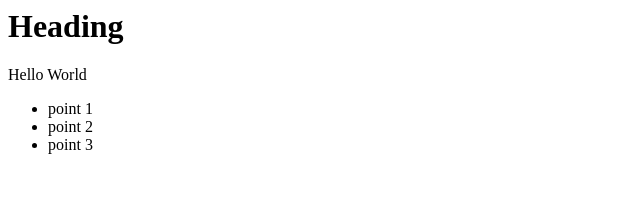
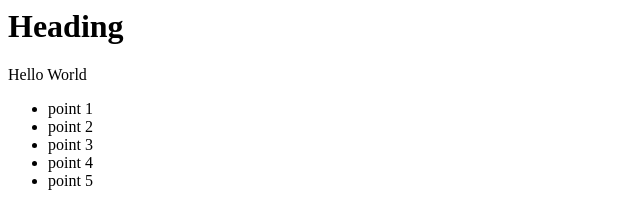
Before and after one commit to LogicCoder7/test-repo, a plain HTML site: page index.html in a window 1280 px wide. Shown: the whole page, without its empty margins (0-640 px from the left). Drawn offline with Linux system fonts and the light colour scheme.

Commit message:
add 2 more points

```diff
--- a/index.html
+++ b/index.html
@@ -4,4 +4,6 @@
     <li>point 1</li>
     <li>point 2</li>
     <li>point 3</li>
+    <li>point 4</li>
+    <li>point 5</li>
 </ul>
```
